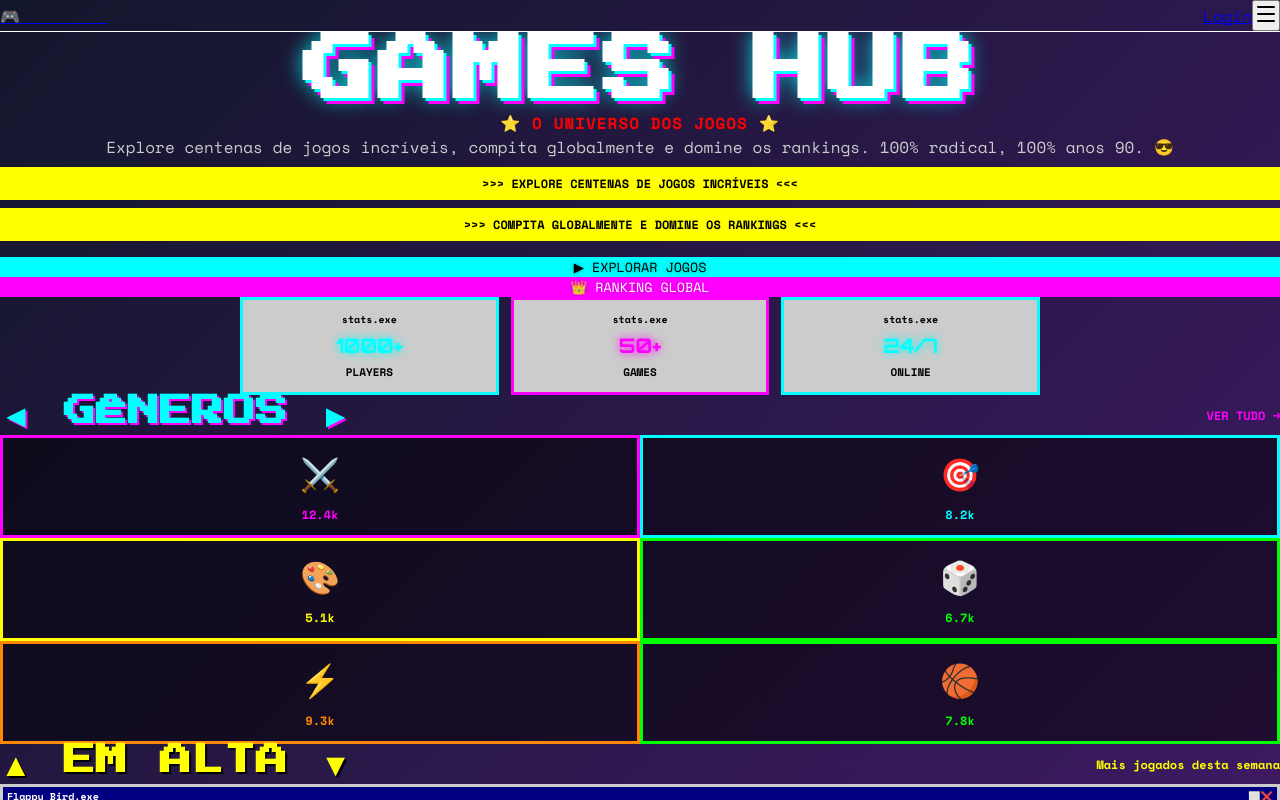
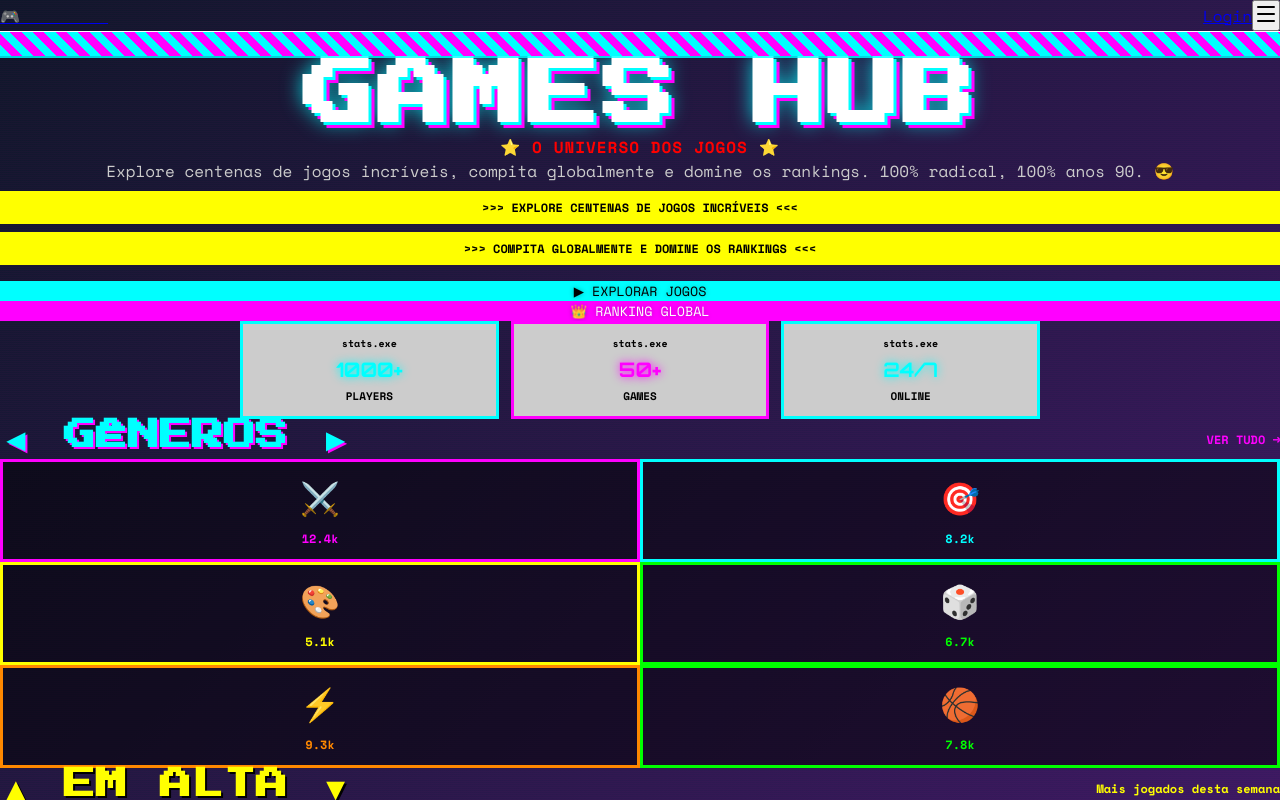
Before and after one commit to Re1i2000/games-hub2, a Next.js app: page / in a window 1280 px wide. Shown: the top 800 px of the page. Built offline with nearby package versions, Linux system fonts and the light colour scheme; no server answers.

Commit message:
Fix: Ensure checkered header is visible at top

```diff
--- a/app/page.tsx
+++ b/app/page.tsx
@@ -23,9 +23,14 @@ export default function Home() {
 
   return (
     <main className="min-h-screen bg-gradient-to-b from-purple-900 via-slate-900 to-purple-950 relative overflow-hidden">
-      {/* CHECKERED HEADER */}
-      <div className="w-full h-6 relative z-10" style={{
-        background: 'repeating-linear-gradient(45deg, #00ffff 0px, #00ffff 8px, #ff00ff 8px, #ff00ff 16px)'
+      {/* CHECKERED HEADER - MUST BE VISIBLE */}
+      <div style={{
+        width: '100%',
+        height: '24px',
+        position: 'relative',
+        zIndex: 50,
+        background: 'repeating-linear-gradient(45deg, #00ffff 0px, #00ffff 8px, #ff00ff 8px, #ff00ff 16px)',
+        boxShadow: '0 2px 0 rgba(0, 255, 255, 0.8)'
       }}>
       </div>
 
```
